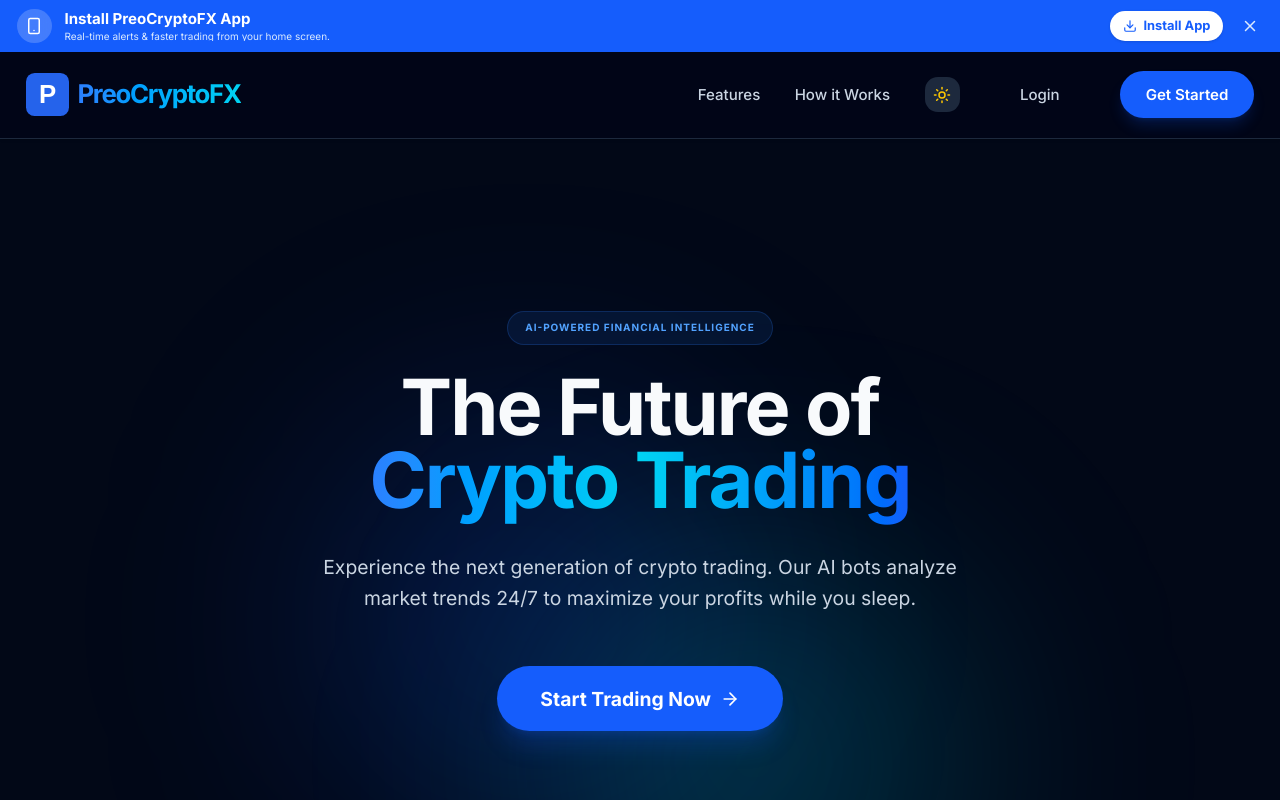
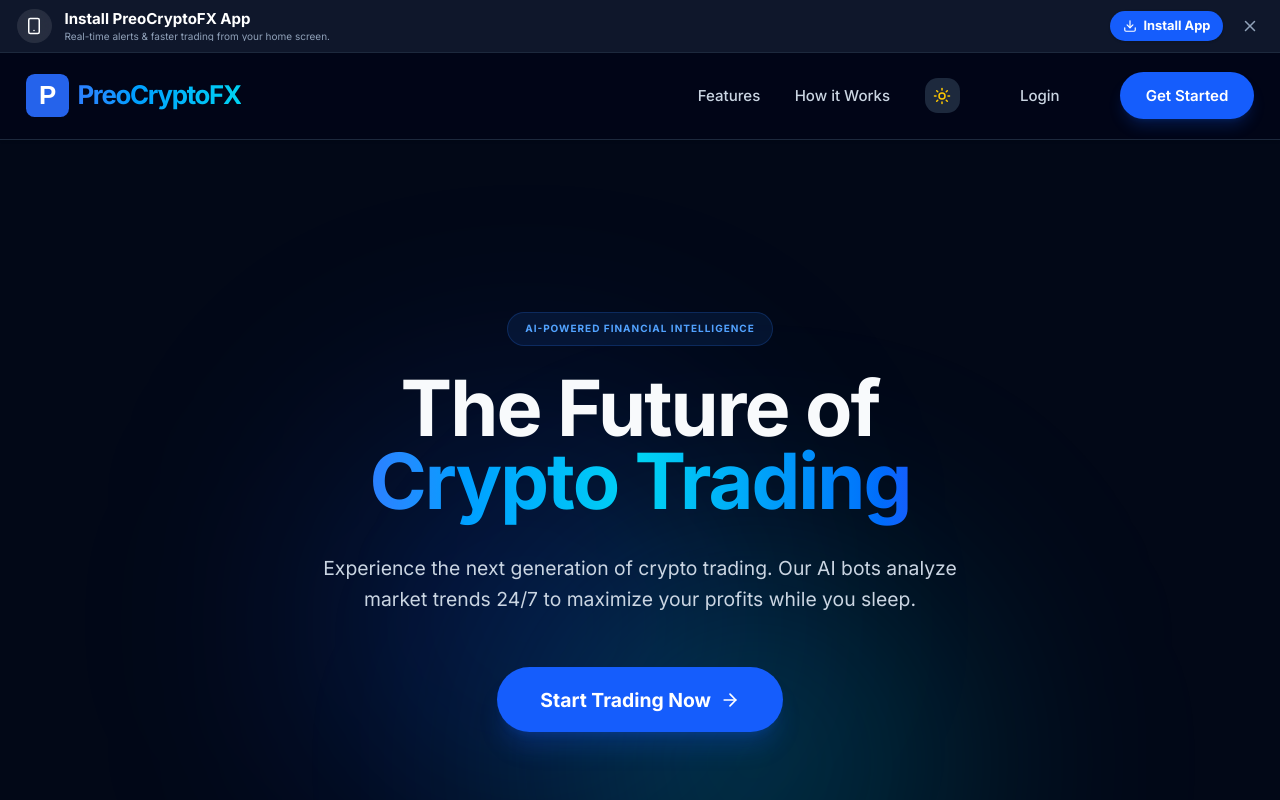
Before and after one commit to joelnd27/preocryptofx, a React (Vite) app: page / in a window 1280 px wide. Shown: the top 800 px of the page. Built offline with nearby package versions, Linux system fonts and the light colour scheme; no server answers.

Commit message:
refactor: update UI theme and bot configuration logic
- Standardize light mode background to pure white across the platform
- Implement default bot stake reset to 10 upon deactivation
- Add bot configuration fields to user profile and sync state

```diff
--- a/index.html
+++ b/index.html
@@ -2,11 +2,11 @@
 <html lang="en">
   <head>
     <meta charset="UTF-8" />
-    <meta name="viewport" content="width=device-width, initial-scale=1.0" />
+    <meta name="viewport" content="width=device-width, initial-scale=1.0, viewport-fit=cover" />
     <title>PreoCryptoFX | AI Trading Platform</title>
     <meta name="description" content="PreoCryptoFX offers a secure, professional cryptocurrency trading experience with advanced AI-powered tools, real-time analytics, and 24/7 support for every level of trader." />
     <meta name="keywords" content="crypto trading, AI trading, bitcoin, ethereum, professional trading platform, PreoCryptoFX" />
-    <meta id="meta-theme-color" name="theme-color" content="#f8fafc" />
+    <meta id="meta-theme-color" name="theme-color" content="#ffffff" />
 
     <!-- Open Graph / Facebook -->
     <meta property="og:type" content="website" />
@@ -71,7 +71,7 @@
             document.documentElement.classList.remove('dark');
           }
 
-          var themeColor = isDark ? '#0f172a' : '#f8fafc';
+          var themeColor = isDark ? '#0f172a' : '#ffffff';
           var metaTheme = document.getElementById('meta-theme-color');
           if (metaTheme) metaTheme.setAttribute('content', themeColor);
           var metaTile = document.getElementById('meta-tile-color');
--- a/src/components/DashboardLayout.tsx
+++ b/src/components/DashboardLayout.tsx
@@ -60,7 +60,7 @@ export default function DashboardLayout({ children }: DashboardLayoutProps) {
   return (
     <div className={cn(
       "min-h-screen transition-colors duration-300 font-sans flex overflow-hidden",
-      isDarkMode ? "bg-background text-foreground" : "bg-slate-50 text-slate-900"
+      isDarkMode ? "bg-background text-foreground" : "bg-white text-slate-900"
     )}>
       {/* Sidebar - Desktop */}
       <aside className={cn(
@@ -177,7 +177,7 @@ export default function DashboardLayout({ children }: DashboardLayoutProps) {
       </AnimatePresence>
 
       {/* Main Content Area */}
-      <div className={cn("flex-1 flex flex-col min-w-0 h-screen overflow-hidden relative", isDarkMode ? "bg-slate-950" : "bg-slate-50")}>
+      <div className={cn("flex-1 flex flex-col min-w-0 h-screen overflow-hidden relative", isDarkMode ? "bg-slate-950" : "bg-white")}>
         <div className={cn(
           "sticky top-0 z-50 w-full shrink-0",
           isDarkMode ? "bg-slate-950" : "bg-white"
@@ -186,7 +186,7 @@ export default function DashboardLayout({ children }: DashboardLayoutProps) {
           {/* Top Header */}
           <header className={cn(
             "h-16 border-b flex items-center justify-between px-2.5 sm:px-4 lg:px-8 shrink-0 relative z-10",
-            isDarkMode ? "bg-slate-900/80 border-slate-800" : "bg-white/95 border-slate-200",
+            isDarkMode ? "bg-slate-900/80 border-slate-800" : "bg-white border-slate-200",
             "backdrop-blur-md text-slate-900 dark:text-white"
           )}>
           <div className="flex items-center gap-1 sm:gap-3 shrink-0">
@@ -254,7 +254,7 @@ export default function DashboardLayout({ children }: DashboardLayoutProps) {
       </div>
 
       {/* Page Content */}
-        <main className={cn("flex-1 overflow-y-auto custom-scrollbar p-2.5 sm:p-4 lg:p-8", isDarkMode ? "bg-slate-950" : "bg-slate-50")}>
+        <main className={cn("flex-1 overflow-y-auto custom-scrollbar p-2.5 sm:p-4 lg:p-8", isDarkMode ? "bg-slate-950" : "bg-white")}>
           <div className="max-w-7xl mx-auto">
             {children}
           </div>
--- a/src/components/PWAInstallBanner.tsx
+++ b/src/components/PWAInstallBanner.tsx
@@ -28,6 +28,8 @@ export default function PWAInstallBanner({ className }: PWAInstallBannerProps) {
   // If already in standalone mode, don't show the banner
   if (window.matchMedia('(display-mode: standalone)').matches) return null;
 
+  const isDarkMode = useStore().isDarkMode;
+
   return (
     <AnimatePresence>
       <motion.div
@@ -35,45 +37,55 @@ export default function PWAInstallBanner({ className }: PWAInstallBannerProps) {
         animate={{ height: 'auto', opacity: 1 }}
         exit={{ height: 0, opacity: 0 }}
         className={cn(
-          "bg-blue-600 text-white w-full z-[100] relative",
+          "w-full z-[100] relative",
+          isDarkMode
+            ? "bg-slate-900 text-white border-b border-slate-800"
+            : "bg-white text-blue-600 border-b border-blue-50 shadow-sm",
           className
         )}
       >
         <div className="max-w-7xl mx-auto px-4 py-2 flex items-center justify-between gap-3 flex-nowrap">
           <div className="flex items-center gap-3 min-w-0 flex-1">
-            <div className="w-8 h-8 bg-white/20 rounded-lg flex items-center justify-center flex-shrink-0 backdrop-blur-sm">
-              <Smartphone size={18} className="text-white" />
+            <div className={cn(
+              "w-8 h-8 rounded-lg flex items-center justify-center flex-shrink-0 backdrop-blur-sm",
+              isDarkMode ? "bg-white/10" : "bg-blue-600/10"
+            )}>
+              <Smartphone size={18} className={isDarkMode ? "text-white" : "text-blue-600"} />
             </div>
             <div className="flex flex-col min-w-0 justify-center">
-              <h3 className="text-xs sm:text-sm font-bold leading-tight truncate">Install PreoCryptoFX App</h3>
+              <h3 className={cn(
+                "text-xs sm:text-sm font-bold leading-tight truncate",
+                isDarkMode ? "text-white" : "text-slate-900"
+              )}>Install PreoCryptoFX App</h3>
               {!isIOS && (
-                <p className="text-[10px] text-blue-100 leading-none truncate hidden lg:block mt-0.5">Real-time alerts & faster trading from your home screen.</p>
+                <p className={cn(
+                  "text-[10px] leading-none truncate hidden lg:block mt-0.5",
+                  isDarkMode ? "text-slate-400" : "text-slate-500"
+                )}>Real-time alerts & faster trading from your home screen.</p>
               )}
             </div>
           </div>
 
           <div className="flex items-center gap-3 flex-shrink-0">
-            {!isIOS && deferredPrompt ? (
-              <button
-                onClick={installApp}
-                disabled={isInstalling}
-                className="px-3 py-1.5 bg-white text-blue-600 text-[10px] sm:text-xs font-bold rounded-lg hover:bg-slate-100 transition-all flex items-center gap-1.5 shadow-sm disabled:opacity-50 shrink-0"
-              >
-                <Download size={14} className="shrink-0" /> <span className="shrink-0">{isInstalling ? 'Installing...' : 'Install Now'}</span>
-              </button>
-            ) : (
-              <button
-                onClick={() => installApp()} // installApp now handles showing instructions if no prompt
-                disabled={isInstalling}
-                className="px-3 py-1.5 bg-white text-blue-600 text-[10px] sm:text-xs font-bold rounded-lg hover:bg-slate-100 transition-all flex items-center gap-1.5 shadow-sm disabled:opacity-50 shrink-0"
-              >
-                <Download size={14} className="shrink-0" /> <span className="shrink-0">{isInstalling ? 'Installing...' : 'Install App'}</span>
-              </button>
-            )}
+            <button
+              onClick={() => installApp()}
+              disabled={isInstalling}
+              className={cn(
+                "px-3 py-1.5 text-[10px] sm:text-xs font-bold rounded-lg transition-all flex items-center gap-1.5 shadow-sm disabled:opacity-50 shrink-0",
+                isDarkMode
+                  ? "bg-blue-600 text-white hover:bg-blue-700"
+                  : "bg-blue-600 text-white hover:bg-blue-700"
+              )}
+            >
+              <Download size={14} className="shrink-0" /> <span className="shrink-0">{isInstalling ? 'Installing...' : 'Install App'}</span>
+            </button>
 
             <button
               onClick={dismissInstallBanner}
-              className="p-1 hover:bg-white/10 rounded-lg transition-colors text-blue-100 shrink-0"
+              className={cn(
+                "p-1 rounded-lg transition-colors shrink-0",
+                isDarkMode ? "hover:bg-white/10 text-slate-400" : "hover:bg-slate-100 text-slate-400"
+              )}
               aria-label="Close"
             >
               <X size={18} />
--- a/src/pages/Landing.tsx
+++ b/src/pages/Landing.tsx
@@ -48,7 +48,7 @@ export default function Landing() {
   return (
     <div className={cn(
       "min-h-screen overflow-x-hidden transition-colors duration-300",
-      isDarkMode ? "bg-background text-foreground" : "bg-slate-50 text-slate-900"
+      isDarkMode ? "bg-background text-foreground" : "bg-white text-slate-900"
     )}>
       <div className="sticky top-0 z-[100] w-full">
         {/* Navbar */}
```
Also changed, not shown: src/hooks/useStore.ts (+35 -6 lines), src/pages/Bots.tsx (+29 -5 lines).
